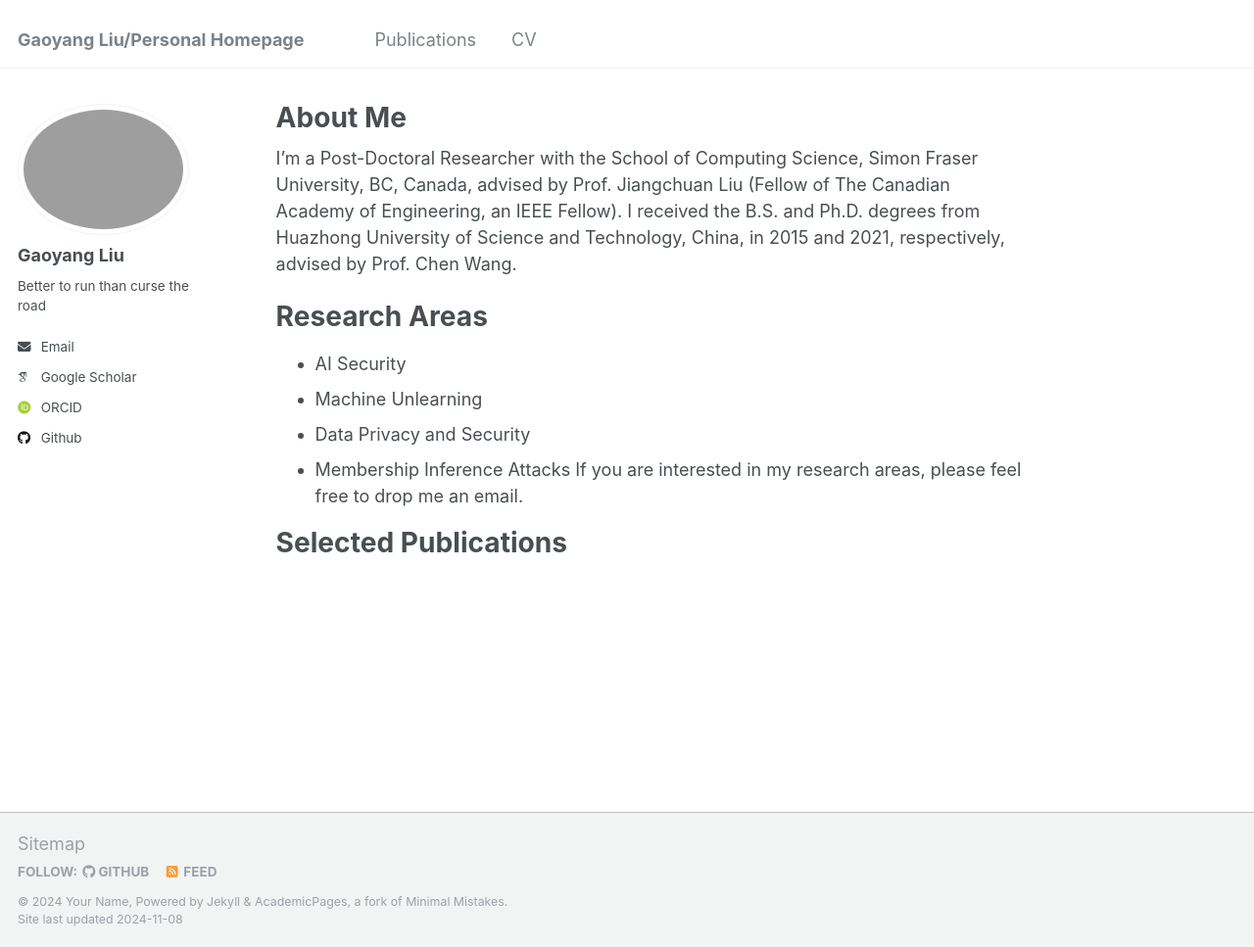
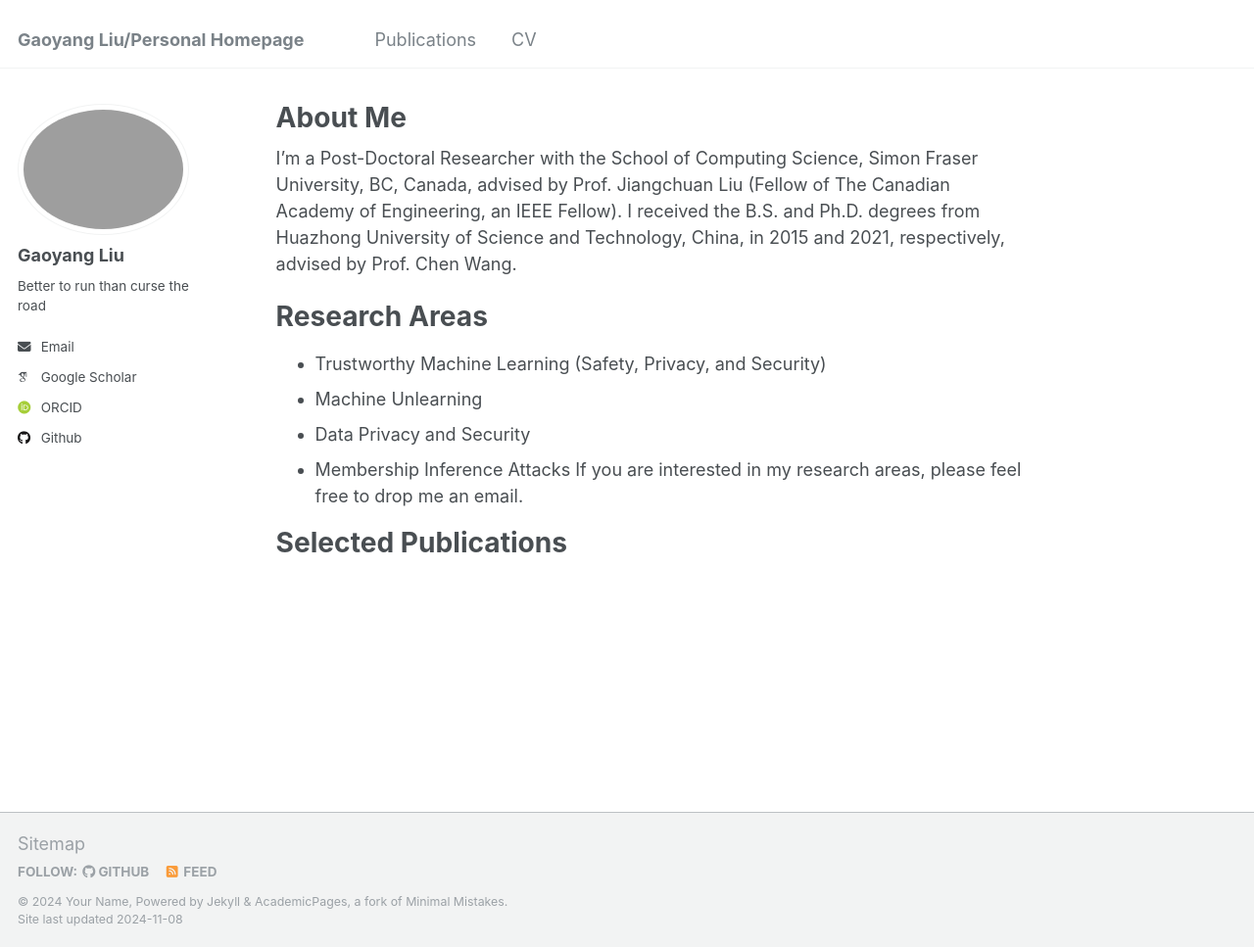
Before and after one commit to gyliu1991/gyliu1991.github.io, a Jekyll site: the page built from _pages/about.md, in a window 1280 px wide and 967 px high. Shown: the whole window at 98% size. Built offline with Jekyll 4.4.1, drawn with Linux system fonts in a browser that asks for light colours; some web fonts are replaced.

Commit message:
Update about.md

```diff
--- a/_pages/about.md
+++ b/_pages/about.md
@@ -11,7 +11,7 @@ I'm a Post-Doctoral Researcher with the School of Computing Science, Simon Frase
 
 Research Areas
 ====
-* AI Security
+* Trustworthy Machine Learning (Safety, Privacy, and Security)
 * Machine Unlearning
 * Data Privacy and Security
 * Membership Inference Attacks
```
